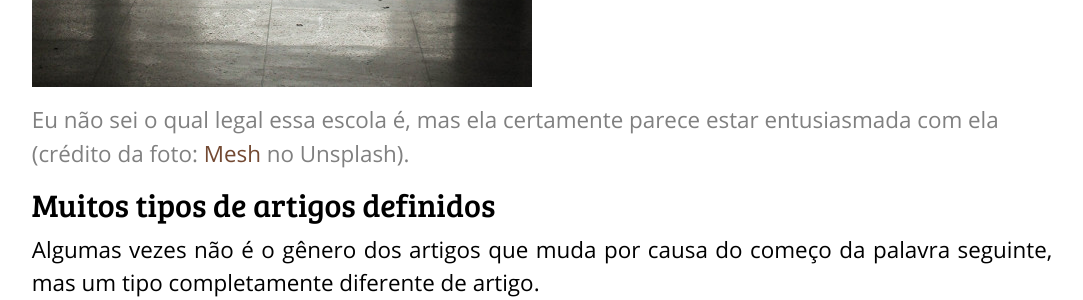
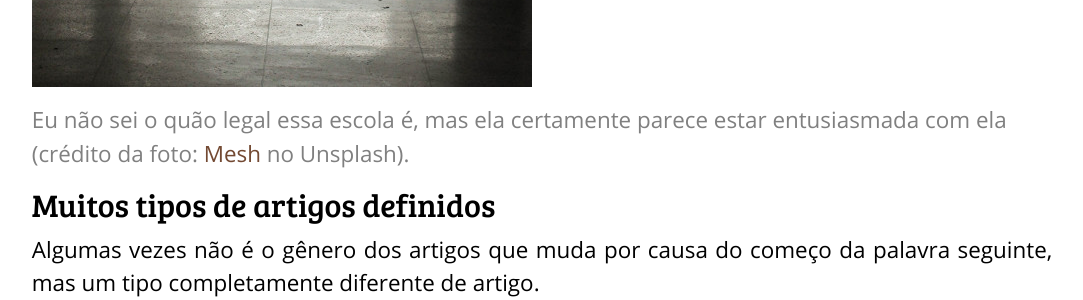
Before and after one commit to augusto-herrmann/augusto-herrmann.github.io, a Jekyll site: the page built from _posts/2020-08-30-cadencia-e-estetica-coisas-estranhas-que-moldam-artigos-de-maneiras-inesperadas-em-linguas-latinas.md, in a window 1280 px wide and 900 px high, scrolled down 2863 px. Shown: the part 156-456 px from the top of the window, without its empty margins (98-1181 px from the left). Built offline with Jekyll 4.4.1, drawn with Linux system fonts in a browser that asks for light colours; nearby versions of some CDN libraries; some of the changed text lies outside the part shown.

Commit message:
correção ortográfica

```diff
--- a/_posts/2020-08-30-cadencia-e-estetica-coisas-estranhas-que-moldam-artigos-de-maneiras-inesperadas-em-linguas-latinas.md
+++ b/_posts/2020-08-30-cadencia-e-estetica-coisas-estranhas-que-moldam-artigos-de-maneiras-inesperadas-em-linguas-latinas.md
@@ -76,7 +76,7 @@ Entretanto, se a próxima palavra não começar com uma vogal, deve-se usar
 
 <figure markdown="1">
 ![Silhueta de uma mulher fazendo uma pose de pulo em um corredor de uma escola.]({{ 'assets/images/2020/08/mesh-TRVSyEf4UEE-unsplash.jpg' | relative_url }})
-<figcaption>Eu não sei o qual legal essa escola é, mas ela certamente parece
+<figcaption>Eu não sei o quão legal essa escola é, mas ela certamente parece
 estar entusiasmada com ela (crédito da foto: <a target="_blank"
 href="https://unsplash.com/@crypticsy">Mesh</a> no Unsplash).</figcaption>
 </figure>
```
Also changed, not shown: other parts of _posts/2020-08-30-cadencia-e-estetica-coisas-estranhas-que-moldam-artigos-de-maneiras-inesperadas-em-linguas-latinas.md (+1 -1 lines).
